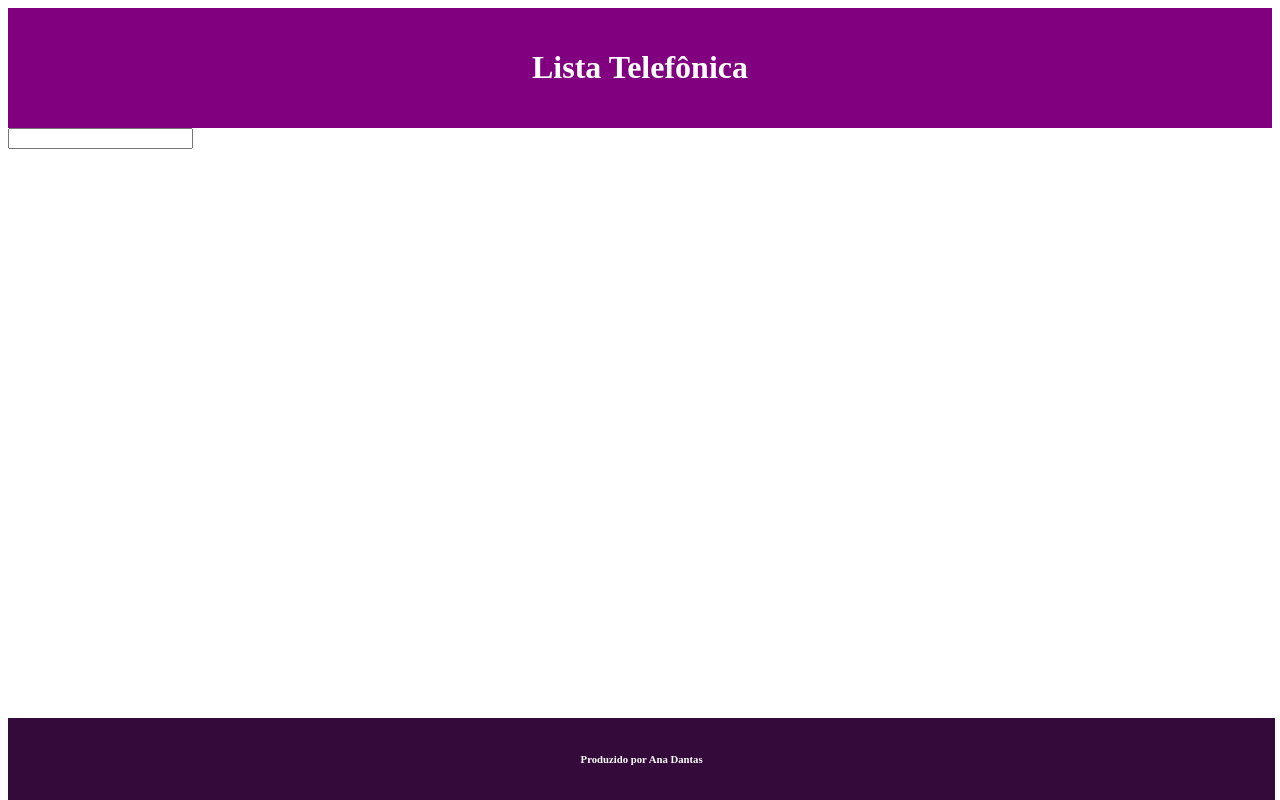
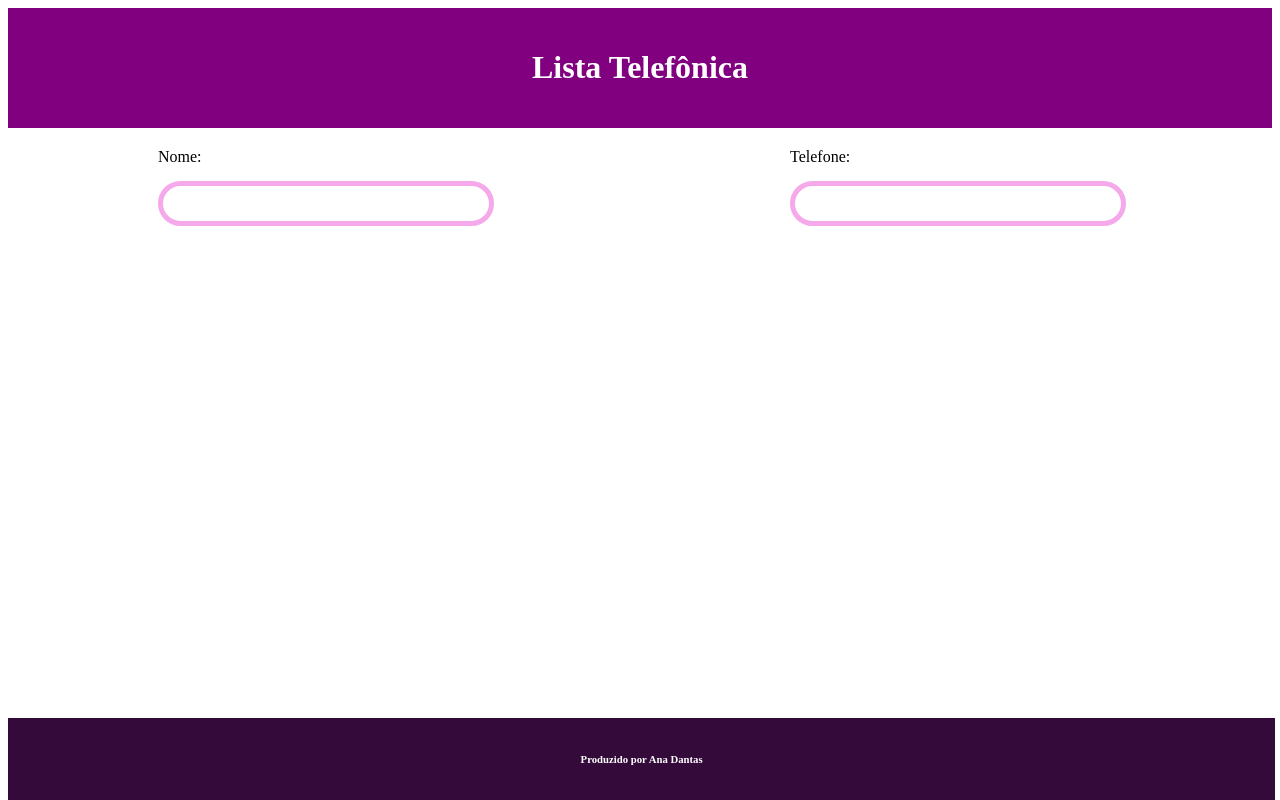
Before and after one commit to unknownghoste/ListaTelefonica-PTAC1, a React (Vite) app: page / in a window 1280 px wide. Built offline with nearby package versions, Linux system fonts and the light colour scheme.

Commit message:
formulário

```diff
--- a/globals.css
+++ b/globals.css
@@ -14,3 +14,38 @@
     bottom: 0;
     text-align: center;
   }
+
+
+.formulario {
+    display: flex;
+    flex-wrap: wrap;
+
+  }
+
+  .input-wrapper {
+    flex: 1;
+    margin-right: 10px; /* Adiciona um espaço entre os inputs */
+  }
+
+  label {
+    display: block;
+    margin-bottom: 10px;
+    margin-top: 20px;
+    margin-left: 150px;
+
+  }
+
+  input {
+    width: calc(50% - 5px); /* Divide o espaço disponível igualmente entre os inputs e reduz o tamanho */
+    padding: 10px;
+    margin-left: 150px;
+    margin-top: 5px;
+    margin-bottom: 5px; /* Adiciona um espaço abaixo do input */
+    border-radius: 50px;
+    border: 5px solid #f5a9ea;
+  }
+
+  input:focus {
+    outline: none;
+    border-color: #007bff;
+  }
--- a/src/components/Main.jsx
+++ b/src/components/Main.jsx
@@ -1,13 +1,39 @@
 import React, { useState } from 'react';
+import '/globals.css'; // Importe seus estilos CSS aqui
+
 export default function Main(){
     const [nome, setNome] = useState("");
+    const [tel, setTel] = useState("");
+    const [listaContatos, setListaContatos] = useState([]);
+
+    const registrar = () => {
+        alert("React.js");
+    };
 
     return(
         <main>
-            <input type="text" name="" id="" onChange={(event)=> setNome(event.target.value)}
-            />
-
-            {nome}
+            <form className="formulario" action=''>
+                <div className="input-wrapper">
+                    <label htmlFor='nome'>Nome:</label>
+                    <input
+                        type="text"
+                        name="nome"
+                        id="nome"
+                        value={nome}
+                        onChange={(event)=> setNome(event.target.value)}
+                    />
+                </div>
+                <div className="input-wrapper">
+                    <label htmlFor='tel'>Telefone:</label>
+                    <input
+                        type="text"
+                        name="tel"
+                        id="tel"
+                        value={tel}
+                        onChange={(event)=> setTel(event.target.value)}
+                    />
+                </div>
+            </form>
         </main>
     );
 }
```
